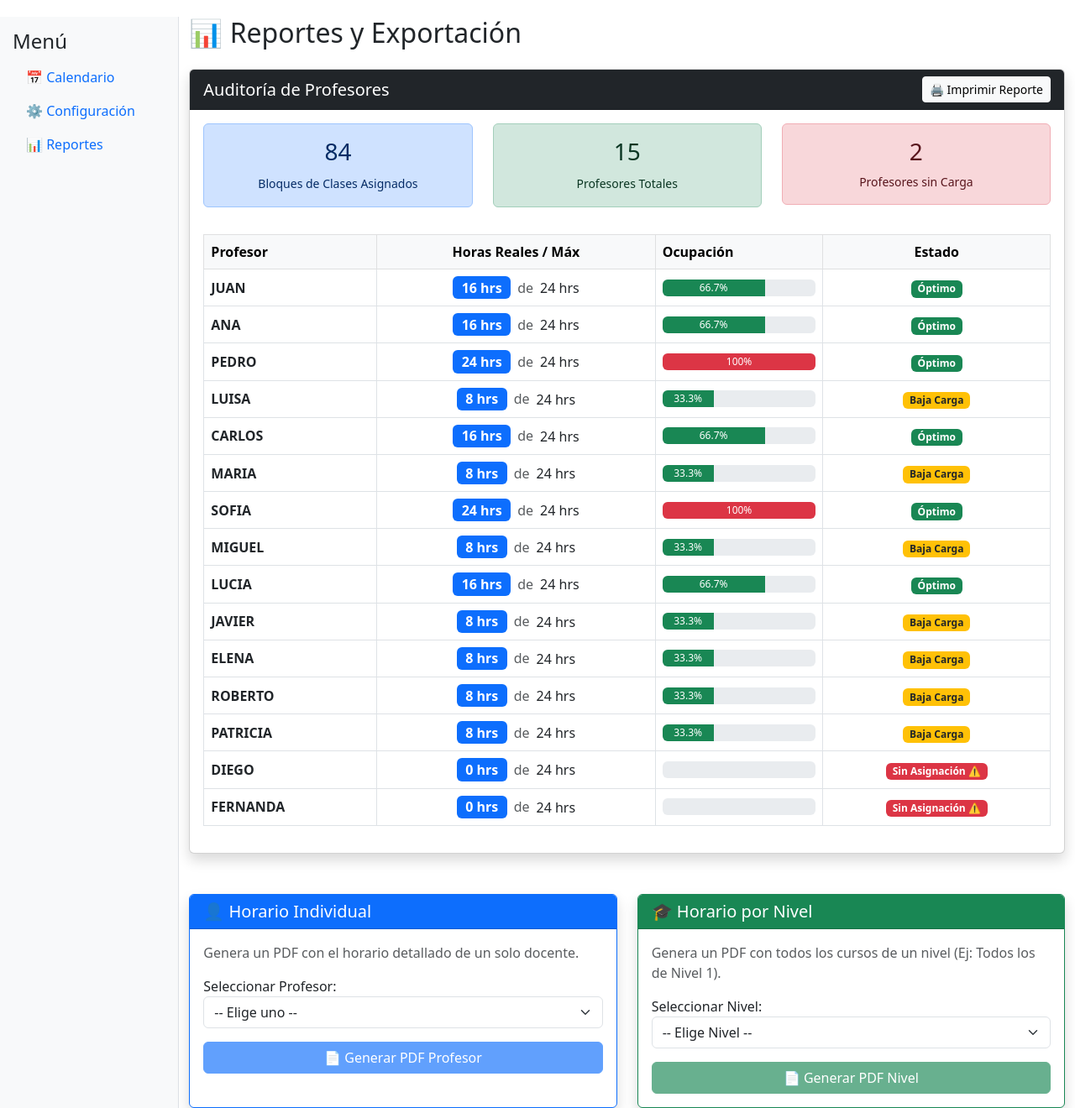
After one commit to GAOT539/Generador-Horarios-py, a Flask app: page /reportes in a window 1280 px wide. The commit adds this page. Shown: the whole page at 84% size. Run offline with Flask 3, Linux system fonts and the light colour scheme; some libraries are stand-ins or nearby versions.

Commit message:
Refactor: agregar nuevas rutas para reportes y estadísticas, incluyendo lógica para calcular carga horaria de profesores

```diff
--- a/app/routes.py
+++ b/app/routes.py
@@ -245,3 +245,61 @@ def restore_data():
         return jsonify({'error': 'El archivo no es un JSON válido'}), 400
     except Exception as e:
         return jsonify({'error': f'Error procesando datos: {str(e)}'}), 500
+
+# --- NUEVAS RUTAS PARA REPORTES ---
+@bp.route('/reportes')
+def reportes():
+    return render_template('reportes.html')
+
+@bp.route('/api/estadisticas', methods=['GET'])
+def get_estadisticas():
+    # 1. Calcular carga horaria real por profesor
+    # Cada entrada en Horario es un bloque de 2 horas (según tu lógica actual)
+    conteo_bloques = {}
+
+    # Traemos todos los horarios
+    asignaciones = Horario.select()
+
+    for h in asignaciones:
+        p_id = h.profesor.id
+        if p_id not in conteo_bloques:
+            conteo_bloques[p_id] = 0
+        conteo_bloques[p_id] += 1
+
+    # 2. Construir reporte comparativo
+    profesores = Profesor.select()
+    reporte = []
+
+    for p in profesores:
+        bloques_asignados = conteo_bloques.get(p.id, 0)
+        horas_reales = bloques_asignados * 2 # Cada bloque vale 2 horas
+
+        estado = "OK"
+        if horas_reales == 0:
+            estado = "SIN_CARGA"
+        elif horas_reales > p.max_horas_semana:
+            estado = "SOBRECARGA" # No debería pasar por el solver, pero por seguridad
+        elif horas_reales < (p.max_horas_semana * 0.5): # Menos del 50%
+            estado = "SUBUTILIZADO"
+
+        reporte.append({
+            'id': p.id,
+            'nombre': p.nombre,
+            'horas_asignadas': horas_reales,
+            'horas_maximas': p.max_horas_semana,
+            'estado': estado,
+            'porcentaje': round((horas_reales / p.max_horas_semana) * 100, 1) if p.max_horas_semana > 0 else 0
+        })
+
+    # 3. Datos adicionales del sistema
+    total_clases = len(asignaciones)
+    materias_sin_asignar = 0 # (Lógica futura si se requiere)
+
+    return jsonify({
+        'profesores': reporte,
+        'resumen': {
+            'total_profesores': len(profesores),
+            'total_clases_semanales': total_clases,
+            'profesores_sin_carga': len([x for x in reporte if x['estado'] == 'SIN_CARGA'])
+        }
+    })
--- a/app/templates/base.html
+++ b/app/templates/base.html
@@ -24,6 +24,7 @@
                 <ul class="nav flex-column">
                     <li class="nav-item"><a class="nav-link" href="/">📅 Calendario</a></li>
                     <li class="nav-item"><a class="nav-link" href="/config">⚙️ Configuración</a></li>
+                    <li class="nav-item"><a class="nav-link" href="/reportes">📊 Reportes</a></li>
                 </ul>
             </div>
             <div class="col-md-10">
--- /dev/null
+++ b/app/templates/reportes.html
@@ -0,0 +1,266 @@
+{% extends "base.html" %}
+
+{% block content %}
+<div id="app">
+    <h2 class="mb-4">📊 Reportes y Exportación</h2>
+
+    <div class="card shadow mb-5">
+        <div class="card-header bg-dark text-white d-flex justify-content-between align-items-center">
+            <h5 class="mb-0">Auditoría de Profesores</h5>
+            <button @click="imprimirReporteGeneral" class="btn btn-sm btn-light">🖨️ Imprimir Reporte</button>
+        </div>
+        <div class="card-body">
+            <div class="row mb-3">
+                <div class="col-md-4">
+                    <div class="alert alert-primary text-center">
+                        <h3>[[ resumen.total_clases_semanales ]]</h3>
+                        <small>Bloques de Clases Asignados</small>
+                    </div>
+                </div>
+                <div class="col-md-4">
+                    <div class="alert alert-success text-center">
+                        <h3>[[ resumen.total_profesores ]]</h3>
+                        <small>Profesores Totales</small>
+                    </div>
+                </div>
+                <div class="col-md-4">
+                    <div class="alert" :class="resumen.profesores_sin_carga > 0 ? 'alert-danger' : 'alert-secondary'">
+                        <h3 class="text-center">[[ resumen.profesores_sin_carga ]]</h3>
+                        <small class="d-block text-center">Profesores sin Carga</small>
+                    </div>
+                </div>
+            </div>
+
+            <div class="table-responsive">
+                <table class="table table-bordered table-hover align-middle">
+                    <thead class="table-light">
+                        <tr>
+                            <th>Profesor</th>
+                            <th class="text-center">Horas Reales / Máx</th>
+                            <th>Ocupación</th>
+                            <th class="text-center">Estado</th>
+                        </tr>
+                    </thead>
+                    <tbody>
+                        <tr v-for="p in reporte_profesores" :key="p.id">
+                            <td class="fw-bold">[[ p.nombre ]]</td>
+                            <td class="text-center">
+                                <span class="badge bg-primary fs-6">[[ p.horas_asignadas ]] hrs</span>
+                                <span class="text-muted mx-2">de</span>
+                                <span>[[ p.horas_maximas ]] hrs</span>
+                            </td>
+                            <td>
+                                <div class="progress" style="height: 20px;">
+                                    <div class="progress-bar"
+                                         :class="getColorBarra(p.porcentaje)"
+                                         role="progressbar"
+                                         :style="{width: p.porcentaje + '%'}">
+                                        [[ p.porcentaje ]]%
+                                    </div>
+                                </div>
+                            </td>
+                            <td class="text-center">
+                                <span v-if="p.estado == 'SIN_CARGA'" class="badge bg-danger">Sin Asignación ⚠️</span>
+                                <span v-else-if="p.estado == 'SUBUTILIZADO'" class="badge bg-warning text-dark">Baja Carga</span>
+                                <span v-else class="badge bg-success">Óptimo</span>
+                            </td>
+                        </tr>
+                    </tbody>
+                </table>
+            </div>
+        </div>
+    </div>
+
+    <div class="row">
+        <div class="col-md-6">
+            <div class="card shadow h-100 border-primary">
+                <div class="card-header bg-primary text-white">
+                    <h5 class="mb-0">👤 Horario Individual</h5>
+                </div>
+                <div class="card-body">
+                    <p class="text-muted">Genera un PDF con el horario detallado de un solo docente.</p>
+                    <label>Seleccionar Profesor:</label>
+                    <select v-model="profeSeleccionado" class="form-select mb-3">
+                        <option value="">-- Elige uno --</option>
+                        <option v-for="p in reporte_profesores" :value="p.id">[[ p.nombre ]]</option>
+                    </select>
+                    <button @click="imprimirHorarioProfesor" class="btn btn-primary w-100" :disabled="!profeSeleccionado">
+                        📄 Generar PDF Profesor
+                    </button>
+                </div>
+            </div>
+        </div>
+
+        <div class="col-md-6">
+            <div class="card shadow h-100 border-success">
+                <div class="card-header bg-success text-white">
+                    <h5 class="mb-0">🎓 Horario por Nivel</h5>
+                </div>
+                <div class="card-body">
+                    <p class="text-muted">Genera un PDF con todos los cursos de un nivel (Ej: Todos los de Nivel 1).</p>
+                    <label>Seleccionar Nivel:</label>
+                    <select v-model="nivelSeleccionado" class="form-select mb-3">
+                        <option value="">-- Elige Nivel --</option>
+                        <option value="1">Nivel 1</option>
+                        <option value="2">Nivel 2</option>
+                        <option value="3">Nivel 3</option>
+                        <option value="4">Nivel 4</option>
+                    </select>
+                    <button @click="imprimirHorarioNivel" class="btn btn-success w-100" :disabled="!nivelSeleccionado">
+                        📄 Generar PDF Nivel
+                    </button>
+                </div>
+            </div>
+        </div>
+    </div>
+
+</div>
+
+<div id="print-area" class="d-none"></div>
+
+<script>
+    const { createApp } = Vue
+
+    createApp({
+        compilerOptions: { delimiters: ['[[', ']]'] },
+        data() {
+            return {
+                reporte_profesores: [],
+                resumen: {},
+                horarios_raw: [],
+                profeSeleccionado: '',
+                nivelSeleccionado: ''
+            }
+        },
+        mounted() {
+            this.cargarDatos();
+        },
+        methods: {
+            async cargarDatos() {
+                // 1. Estadísticas
+                const resStats = await fetch('/api/estadisticas');
+                const dataStats = await resStats.json();
+                this.reporte_profesores = dataStats.profesores;
+                this.resumen = dataStats.resumen;
+
+                // 2. Horarios completos (para poder filtrar y generar PDFs)
+                const resHorario = await fetch('/api/horario');
+                this.horarios_raw = await resHorario.json();
+            },
+
+            getColorBarra(p) {
+                if(p < 30) return 'bg-warning text-dark';
+                if(p > 90) return 'bg-danger';
+                return 'bg-success';
+            },
+
+            // --- LÓGICA DE IMPRESIÓN (PDF) ---
+
+            // Función genérica para abrir ventana de impresión
+            printHTML(titulo, contenidoHTML) {
+                const printWindow = window.open('', '', 'height=600,width=800');
+                printWindow.document.write('<html><head><title>' + titulo + '</title>');
+                // Estilos básicos para el PDF
+                printWindow.document.write(`
+                    <style>
+                        body { font-family: sans-serif; padding: 20px; }
+                        h1 { text-align: center; color: #333; }
+                        table { width: 100%; border-collapse: collapse; margin-top: 20px; }
+                        th, td { border: 1px solid #999; padding: 8px; text-align: center; font-size: 12px; }
+                        th { background-color: #eee; }
+                        .header { margin-bottom: 20px; border-bottom: 2px solid #333; padding-bottom: 10px; }
+                        .turno-tag { padding: 2px 5px; border-radius: 4px; font-size: 10px; color: white; }
+                        .mat { background-color: #3788d8; }
+                        .vesp { background-color: #28a745; }
+                    </style>
+                `);
+                printWindow.document.write('</head><body>');
+                printWindow.document.write(contenidoHTML);
+                printWindow.document.write('</body></html>');
+                printWindow.document.close();
+                printWindow.print();
+            },
+
+            imprimirReporteGeneral() {
+                let html = `<h1>Reporte de Carga Docente</h1>`;
+                html += `<table><thead><tr><th>Profesor</th><th>Horas Asig.</th><th>Horas Max.</th><th>Estado</th></tr></thead><tbody>`;
+                this.reporte_profesores.forEach(p => {
+                    html += `<tr><td>${p.nombre}</td><td>${p.horas_asignadas}</td><td>${p.horas_maximas}</td><td>${p.estado}</td></tr>`;
+                });
+                html += `</tbody></table>`;
+                this.printHTML('Reporte General', html);
+            },
+
+            imprimirHorarioProfesor() {
+                // Filtrar eventos del profe
+                const eventos = this.horarios_raw.filter(h => h.extendedProps.profesor_id == this.profeSeleccionado);
+                const nombreProfe = this.reporte_profesores.find(p => p.id == this.profeSeleccionado).nombre;
+
+                if(eventos.length === 0) {
+                    Swal.fire('Aviso', 'Este profesor no tiene horarios asignados.', 'warning');
+                    return;
+                }
+
+                // Generar Tabla Semanal
+                let html = `<div class="header"><h1>Horario Individual</h1><h2>Profesor: ${nombreProfe}</h2></div>`;
+                html += this.generarTablaHorario(eventos);
+
+                this.printHTML(`Horario - ${nombreProfe}`, html);
+            },
+
+            imprimirHorarioNivel() {
+                // Filtrar eventos por nivel (buscando en el título o extendedProps si lo tuvieramos, aquí parseamos el titulo es mas rapido)
+                // Truco: En el titulo viene "INGLES 1", buscamos el " 1"
+                const nivelStr = " " + this.nivelSeleccionado;
+                const eventos = this.horarios_raw.filter(h => h.title.includes(nivelStr)); // Filtro básico por string
+
+                if(eventos.length === 0) {
+                    Swal.fire('Aviso', 'No hay clases para este nivel.', 'warning');
+                    return;
+                }
+
+                let html = `<div class="header"><h1>Horario Grupal</h1><h2>Nivel ${this.nivelSeleccionado}</h2></div>`;
+                html += this.generarTablaHorario(eventos);
+
+                this.printHTML(`Horario - Nivel ${this.nivelSeleccionado}`, html);
+            },
+
+            // Helper para dibujar la tabla Lunes-Jueves
+            generarTablaHorario(eventos) {
+                // Mapeo de slots a filas
+                const slots = [7, 9, 11, 14, 16, 18];
+                const dias = ['Lunes', 'Martes', 'Miércoles', 'Jueves'];
+                const fechasMap = {'2023-11-20': 0, '2023-11-21': 1, '2023-11-22': 2, '2023-11-23': 3};
+
+                let table = `<table><thead><tr><th>Hora</th><th>Lunes</th><th>Martes</th><th>Miércoles</th><th>Jueves</th></tr></thead><tbody>`;
+
+                slots.forEach(slot => {
+                    table += `<tr><td><strong>${slot}:00 - ${slot+2}:00</strong></td>`;
+                    dias.forEach((dia, index) => {
+                        // Buscar evento que coincida con dia (index) y hora (slot)
+                        // FullCalendar usa fechas ISO, necesitamos matchear el dia
+                        const evento = eventos.find(e => {
+                            const fecha = e.start.split('T')[0];
+                            const hora = parseInt(e.start.split('T')[1].split(':')[0]);
+                            return fechasMap[fecha] === index && hora === slot;
+                        });
+
+                        if (evento) {
+                            // Limpiamos el título para que se vea bien en PDF
+                            // (A) INGLES 1 \n PROFESOR -> (A) INGLES 1 <br> PROFESOR
+                            const contenido = evento.title.replace('\n', '<br>');
+                            const colorClass = evento.color === '#3788d8' ? 'mat' : 'vesp';
+                            table += `<td class="${colorClass}" style="color:white;">${contenido}</td>`;
+                        } else {
+                            table += `<td>-</td>`;
+                        }
+                    });
+                    table += `</tr>`;
+                });
+                table += `</tbody></table>`;
+                return table;
+            }
+        }
+    }).mount('#app')
+</script>
+{% endblock %}
```
Also changed, not shown: data/horarios.db, 2 other files.
